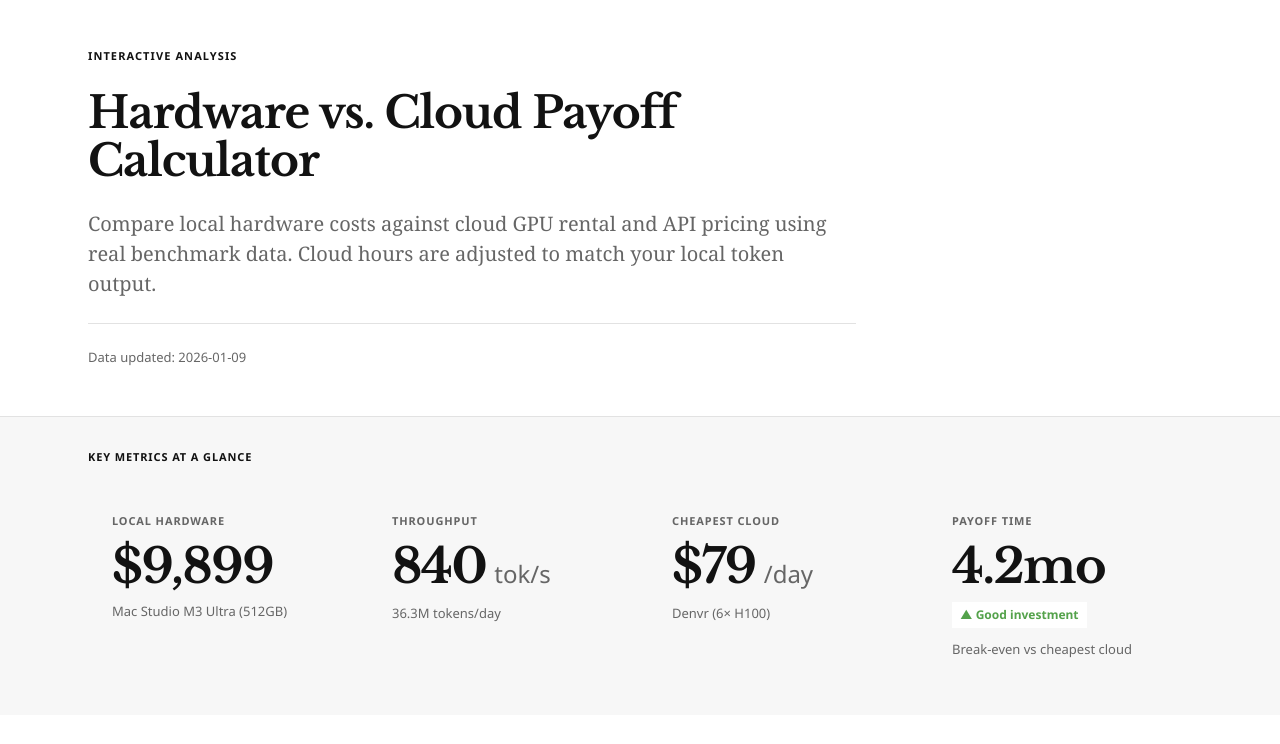
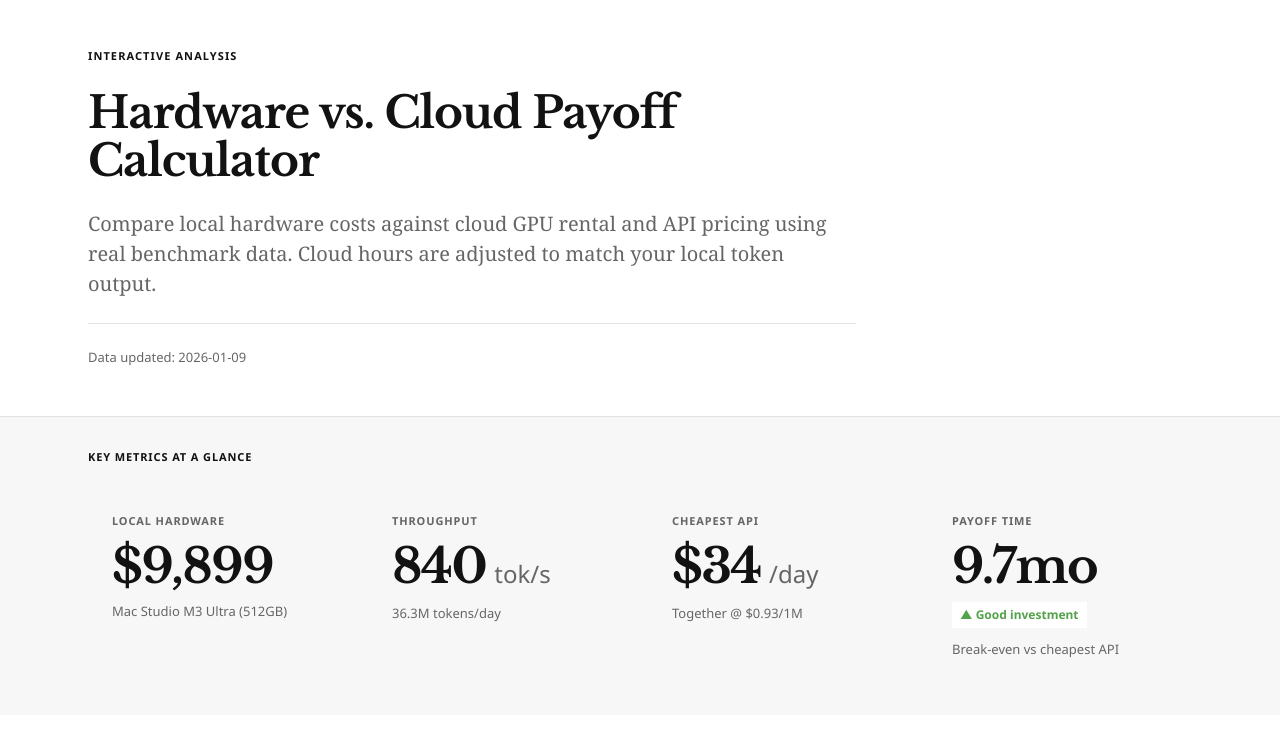
Before and after one commit to jharris1679/inference-economics, an Astro site: page / in a window 1280 px wide. Shown: the top 744 px of the page. Built offline with nearby package versions, Linux system fonts and the light colour scheme; Astro itself is replaced by a stand-in of ours.

Commit message:
fix(ANS-509): Show API comparison in Stats Overview for inference mode
- Display "Cheapest API" instead of "Cheapest Cloud" when in inference mode
- Show payoff time vs API for inference, vs cloud GPU for training
- More meaningful comparison since API is typically the relevant alternative
  for inference workloads

```diff
--- a/src/components/PayoffCalculator.jsx
+++ b/src/components/PayoffCalculator.jsx
@@ -279,18 +279,38 @@ export default function PayoffCalculator() {
                 unit="tok/s"
                 description={`${formatTokens(calculations.tokensPerDay)} tokens/day`}
               />
+              {/* Show cheapest API for inference, cheapest cloud GPU for training */}
+              {isTrainingMode ? (
                 <StatCard
                   label="Cheapest Cloud"
                   value={cheapest ? `$${cheapest.dailyCost.toFixed(0)}` : 'N/A'}
                   unit="/day"
                   description={cheapest ? `${cheapest.provider} (${cheapest.gpus}× H100)` : 'No providers selected'}
                 />
+              ) : (
+                <StatCard
+                  label="Cheapest API"
+                  value={filteredApiProviders[0] ? `$${filteredApiProviders[0].dailyCost.toFixed(0)}` : 'N/A'}
+                  unit="/day"
+                  description={filteredApiProviders[0] ? `${filteredApiProviders[0].name} @ $${filteredApiProviders[0].blendedPer1M.toFixed(2)}/1M` : 'No providers selected'}
+                />
+              )}
+              {/* Payoff comparison: vs API for inference, vs cloud for training */}
+              {isTrainingMode ? (
                 <StatCard
                   label="Payoff Time"
                   value={cheapest ? formatPayoff(cheapest.payoffMonths) : 'N/A'}
                   change={cheapest?.payoffMonths < 12 ? { value: 'Good investment', trend: 'up' } : cheapest?.payoffMonths < 24 ? { value: 'Moderate', trend: 'neutral' } : { value: 'Long payoff', trend: 'down' }}
                   description="Break-even vs cheapest cloud"
                 />
+              ) : (
+                <StatCard
+                  label="Payoff Time"
+                  value={filteredApiProviders[0] ? formatPayoff(filteredApiProviders[0].payoffMonths) : 'N/A'}
+                  change={filteredApiProviders[0]?.payoffMonths < 12 ? { value: 'Good investment', trend: 'up' } : filteredApiProviders[0]?.payoffMonths < 24 ? { value: 'Moderate', trend: 'neutral' } : { value: 'Long payoff', trend: 'down' }}
+                  description="Break-even vs cheapest API"
+                />
+              )}
             </div>
           </div>
         </div>
```
Lines whose indentation alone changed are shown as unchanged.
